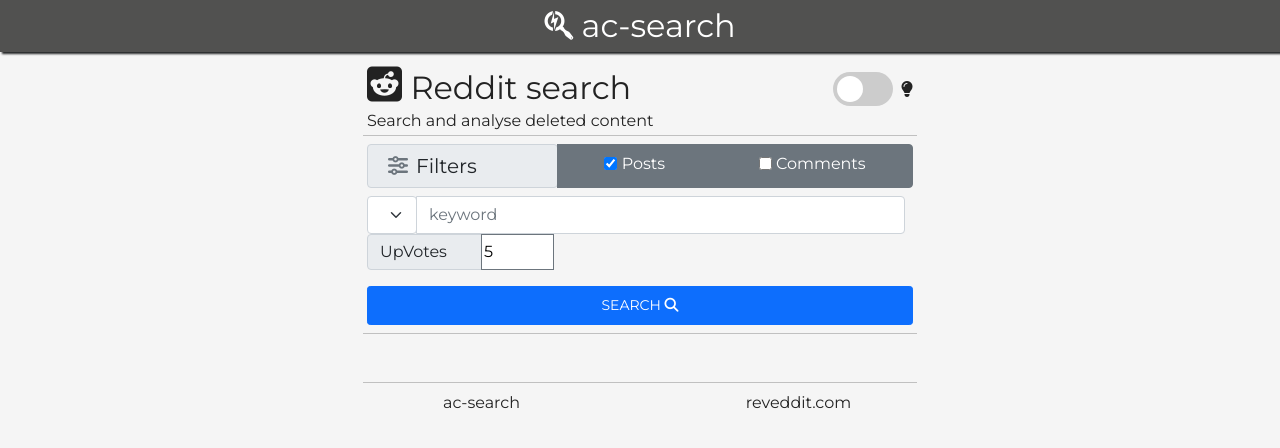
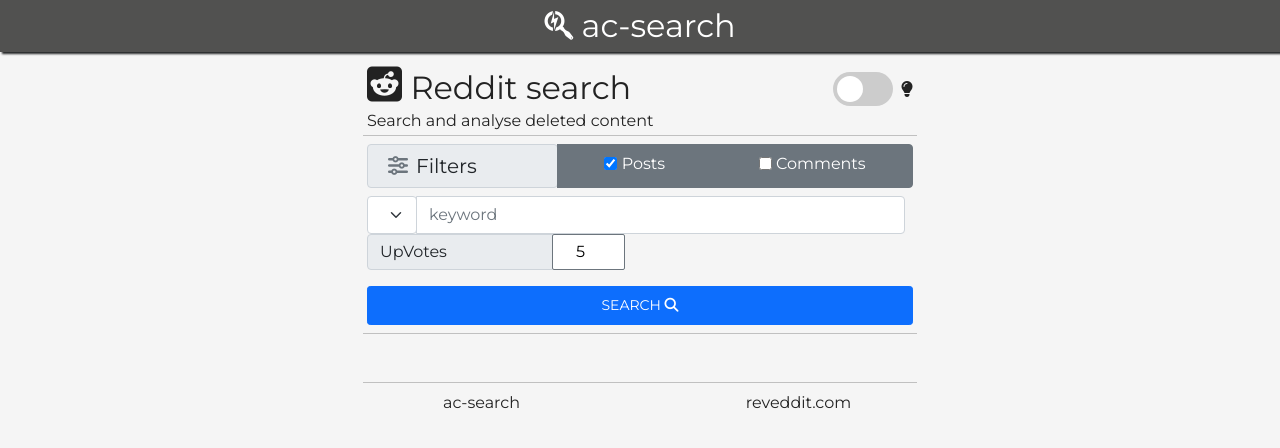
Before and after one commit to tnaahsus/ac-search-dev, a Django app: page / in a window 1280 px wide. Shown: the top 448 px of the page. Run offline with Django 3.2, Linux system fonts and the light colour scheme; lists and menus that the app fills with data are empty; some libraries are stand-ins or nearby versions.

Commit message:
Update form.html

```diff
--- a/core/templates/form.html
+++ b/core/templates/form.html
@@ -55,6 +55,7 @@
                             {% for sub in subs %}
                                 <option selected value={{sub}}>r/{{sub | title}}</option>
                             {% endfor %}
+
                         </select>
                     </label>
                 </span>
@@ -69,10 +70,10 @@
     <div class="row">
         <div class="col-xs-2">
             <div class="input-group mb-3 text-center" >
-                <span class="input-group-text " style="width:115px; height: 36px;" >
+                <span class="input-group-text " style="width:34%; height: 36px; cursor: default;" data-bs-toggle="tooltip" data-bs-placement="bottom" title="Minimum upvotes" >
                     UpVotes
                 </span>
-                <input style="width:73px; " class="border border-secondary" min="0" id="upS" name="form-0-quantity" value="5" type="number">
+                <input style="width:73px; border-radius: 2px; "  class="border border-secondary text-center " id="upS" name="form-0-quantity" value="5" type="number">
             </div>
         </div>
     </div>
```
